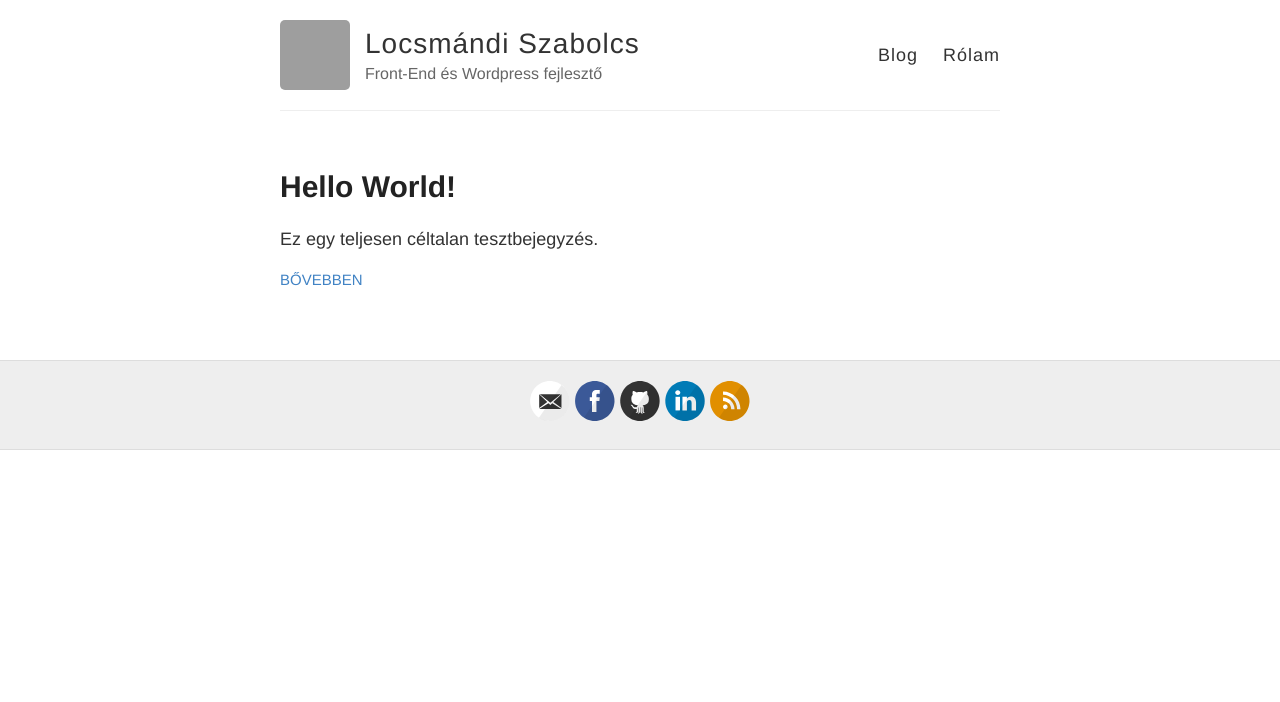
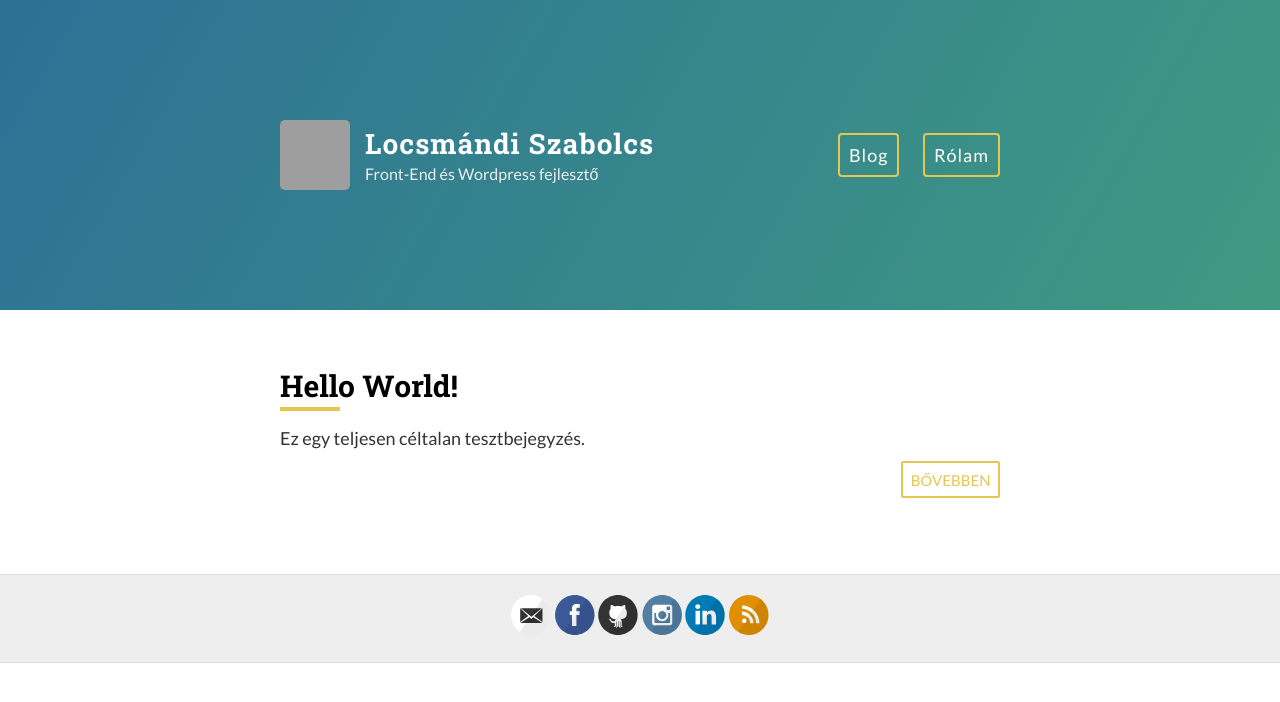
Before and after one commit to lszabolcs/lszabolcs.github.io, a Jekyll site: the page built from index.html, in a window 1280 px wide. Shown: the top 702 px of the page. Built offline with Jekyll 4.4.1, drawn with Linux system fonts in a browser that asks for light colours; grey boxes are pictures that could not be loaded.

Commit message:
+formázások

```diff
--- a/_config.yml
+++ b/_config.yml
@@ -22,8 +22,8 @@ footer-links:
   facebook: szabolcs.locsmandi
   flickr:
   github: lszabolcs
-  instagram:
-  linkedin: in/szabolcs-locsmándi-7b983879/
+  instagram: locsmandisz
+  linkedin: szabolcs-locsmándi-7b983879/
   pinterest:
   rss: feed.xml
   twitter:
--- a/_layouts/default.html
+++ b/_layouts/default.html
@@ -1,5 +1,5 @@
 <!DOCTYPE html>
-<html>
+<html lang="hu-HU">
   <head>
     <title>{% if page.title %}{{ page.title }} – {% endif %}{{ site.name }} – {{ site.description }}</title>
 
@@ -9,6 +9,7 @@
       <script src="http://html5shiv.googlecode.com/svn/trunk/html5.js"></script>
     <![endif]-->
 
+    <link href="https://fonts.googleapis.com/css?family=Lato|Roboto+Slab:700" rel="stylesheet">
     <link rel="stylesheet" type="text/css" href="{{ site.baseurl }}/style.css" />
     <link rel="alternate" type="application/rss+xml" title="{{ site.name }} - {{ site.description }}" href="{{ site.baseurl }}/feed.xml" />
 
--- a/_layouts/post.html
+++ b/_layouts/post.html
@@ -10,7 +10,7 @@ layout: default
   </div>
 
   <div class="date">
-    Written on {{ page.date | date: "%B %e, %Y" }}
+    Készült: {{ page.date | date: "%B %e, %Y" }}
   </div>
 
   {% include disqus.html %}
--- a/_sass/_variables.scss
+++ b/_sass/_variables.scss
@@ -3,8 +3,10 @@
 // VARIABLES
 //
 
-// Colors
-$blue: #4183C4;
+// main colors
+$orange: #e6c653;
+$blue: #2d7196;
+$green: #3F9A82;
 
 // Grays
 $black: #000;
@@ -15,9 +17,8 @@ $lightGray: #eee;
 $white: #fff;
 
 // Font stacks
-$helvetica: Helvetica, Arial, sans-serif;
-$helveticaNeue: "Helvetica Neue", Helvetica, Arial, sans-serif;
-$georgia: Georgia, serif;
+$headings: 'Roboto Slab', serif;
+$text: 'Lato', sans-serif;
 
 // Mobile breakpoints
 @mixin mobile {
--- a/index.html
+++ b/index.html
@@ -12,7 +12,9 @@ layout: default
                 {{ post.excerpt }}
             </div>
 
+            <p class="align-right">
                 <a href="{{ site.baseurl }}{{ post.url }}" class="read-more">Bővebben</a>
+            </p>
         </article>
     {% endfor %}
 </div>
--- a/style.scss
+++ b/style.scss
@@ -19,7 +19,7 @@ html {
 
 body {
 	background: $white;
-  font: 18px/1.4 $helvetica;
+    font: 18px/1.4 $text;
     color: $darkGray;
 }
 
@@ -31,7 +31,7 @@ body {
 }
 
 h1, h2, h3, h4, h5, h6 {
-  font-family: $helveticaNeue;
+    font-family: $headings;
     color: $darkerGray;
     font-weight: bold;
 
@@ -46,9 +46,6 @@ h1, h2, h3, h4, h5, h6 {
 
 h1 {
     font-size: 30px;
-  a {
-    color: inherit;
-  }
 }
 
 h2 {
@@ -69,12 +66,8 @@ p {
 }
 
 a {
-  color: $blue;
     text-decoration: none;
 	cursor: pointer;
-  &:hover, &:active {
-    color: $blue;
-  }
 }
 
 ul, ol {
@@ -110,7 +103,7 @@ img {
     max-width: 100%;
 }
 
-// Fixes images in popup boxes from Google Translate
+// Fixes images in popup boxes from     Google Translate
 .gmnoprint img {
     max-width: none;
 }
@@ -152,11 +145,12 @@ img {
 
 .wrapper-masthead {
     margin-bottom: 50px;
+    background-color: $green;
+    background-image: linear-gradient(120deg, $blue, $green);
 }
 
 .masthead {
-  padding: 20px 0;
-  border-bottom: 1px solid $lightGray;
+    padding: 120px 0;
 
     @include mobile {
         text-align: center;
@@ -192,17 +186,25 @@ img {
 
 .site-name {
     margin: 0;
-  color: $darkGray;
+    color: $white;
     cursor: pointer;
-  font-family: $helveticaNeue;
+    font-family: $headings;
     font-weight: 300;
     font-size: 28px;
     letter-spacing: 1px;
+
+    a {
+        color: $white;
+
+        &:hover, &:active {
+            color: $lightGray;
+        }
+    }
 }
 
 .site-description {
     margin: -5px 0 0 0;
-  color: $gray;
+    color: $lightGray;
     font-size: 16px;
 
     @include mobile {
@@ -213,7 +215,7 @@ img {
 nav {
     float: right;
     margin-top: 23px; // @TODO: Vertically middle align
-  font-family: $helveticaNeue;
+    font-family: $text;
     font-size: 18px;
 
     @include mobile {
@@ -225,14 +227,23 @@ nav {
 
     a {
         margin-left: 20px;
-    color: $darkGray;
+        color: $white;
+        background: transparent;
         text-align: right;
         font-weight: 300;
         letter-spacing: 1px;
+        border: solid $orange 2px;
+        border-radius: 4px;
+        padding: 0.5em;
+
+        &:hover {
+            color: $white;
+            background: $orange;
+        }
 
         @include mobile {
             margin: 0 10px;
-      color: $blue;
+            color: $white;
         }
     }
 }
@@ -251,7 +262,47 @@ nav {
     border-bottom: none;
 }
 
-.post {
+.post,
+.page {
+
+    h1 {
+        position: relative;
+
+        a {
+            color: $black;
+            padding: 0;
+
+            &:hover, &:active {
+                background: transparent;
+                color: $darkGray;
+            }
+        }
+
+        &:after {
+            content: ' ';
+            position: absolute;
+            background: $orange;
+            width: 2em;
+            height: 4px;
+            left: 0;
+            bottom: 0;
+        }
+    }
+
+    a {
+        color: $orange;
+        background: transparent;
+        padding: 0 0.2em;
+        text-decoration: none;
+    	cursor: pointer;
+        border-radius: 2px;
+
+        &:hover, &:active {
+            color: $white;
+            background: $orange;
+        }
+    }
+
     blockquote {
         margin: 1.8em .8em;
         border-left: 2px solid $gray;
@@ -265,9 +316,22 @@ nav {
         margin-top: 10px;
     }
 
+    .align-right {
+        text-align: right;
+    }
+
     .read-more {
         text-transform: uppercase;
+        padding: 0.5em;
         font-size: 15px;
+        color: $orange;
+        background: transparent;
+        border: solid 2px $orange;
+
+        &:hover, &:active {
+            color: $white;
+            background: $orange;
+        }
     }
 }
 
```
Lines whose indentation alone changed are shown as unchanged.
